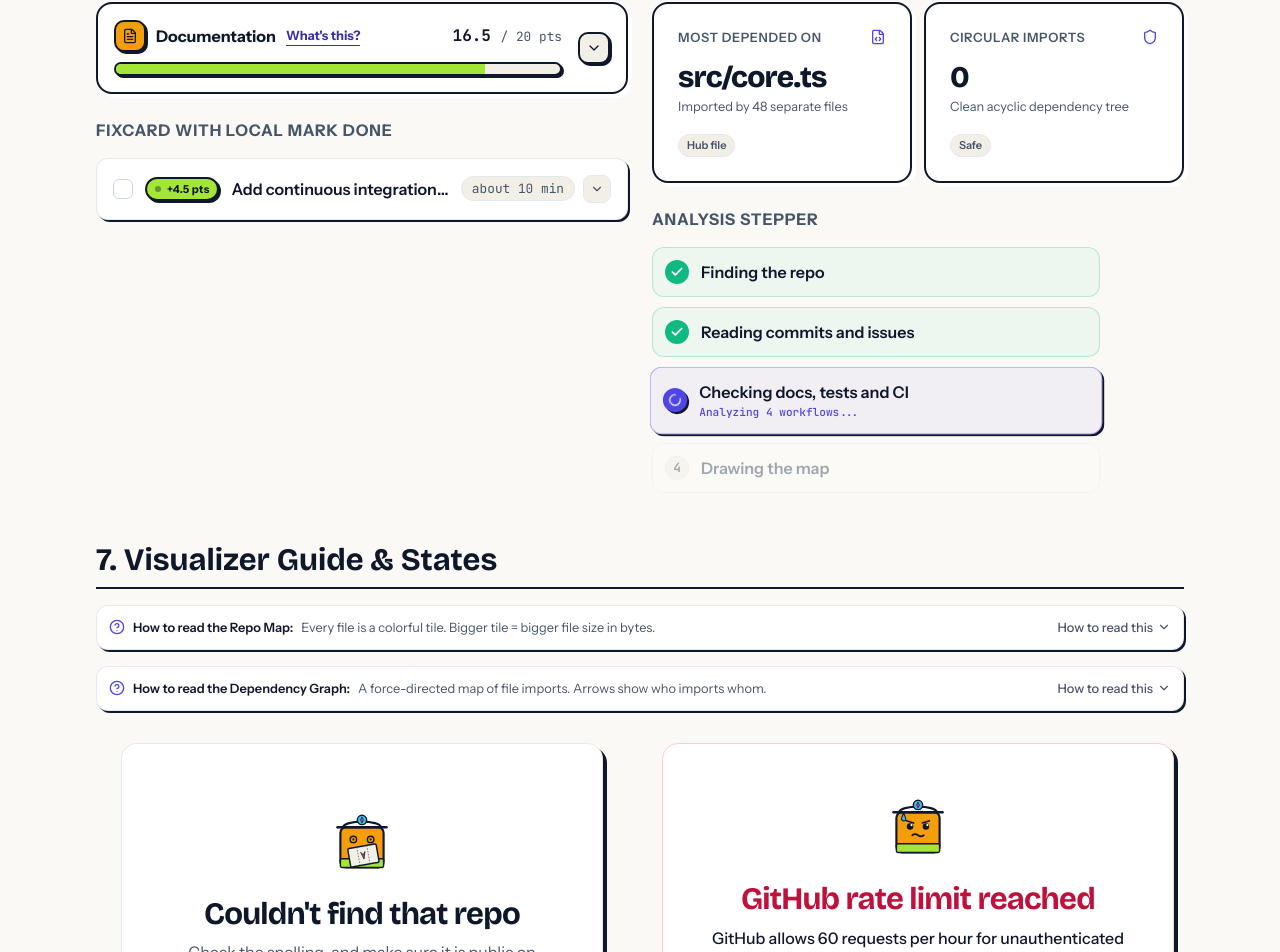
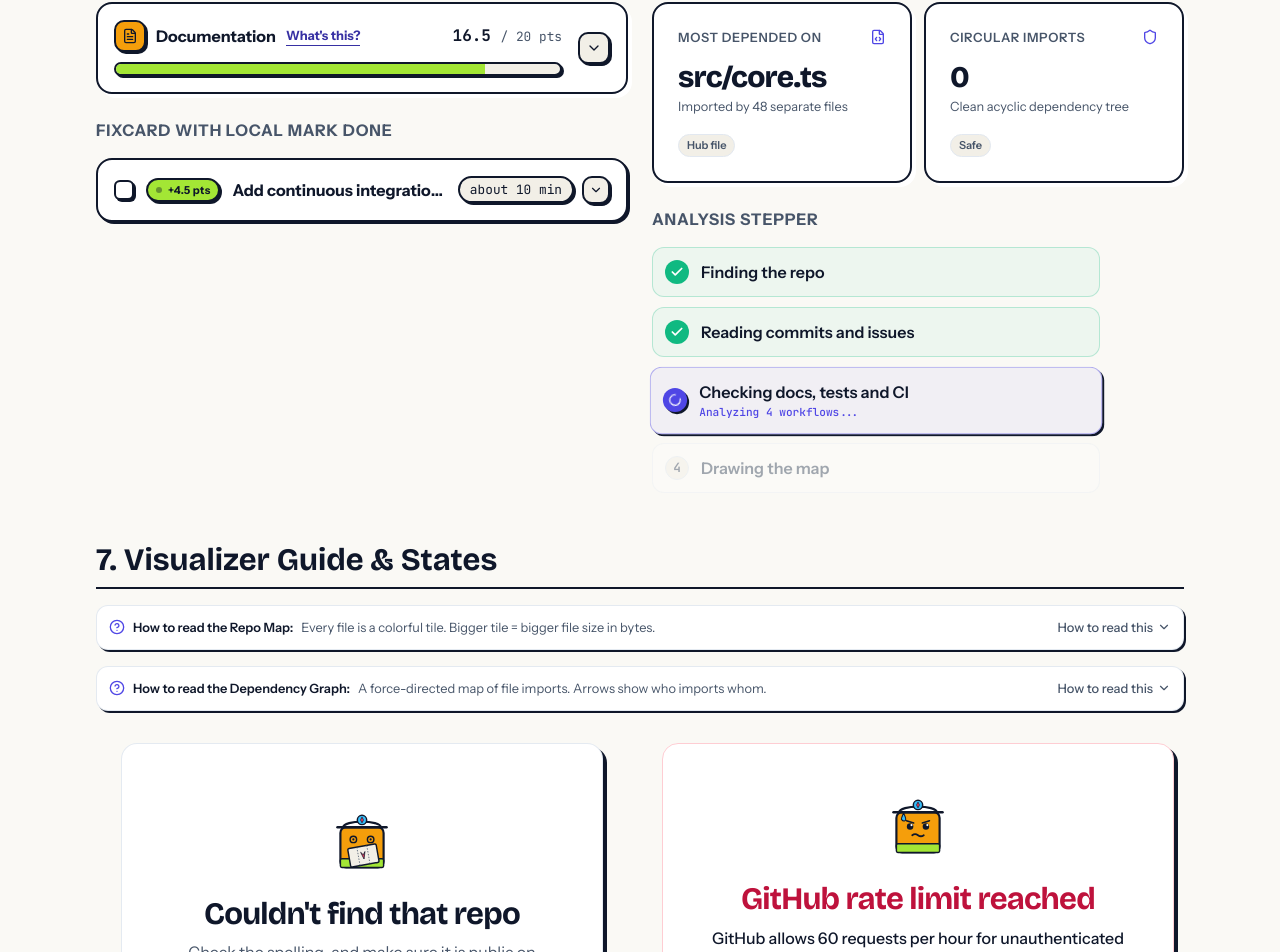
Before and after one commit to Hemacharankodhanda/repometric, a Next.js app in the folder apps/web/: page /kit in a window 1280 px wide. Shown: the part 1608-2560 px from the top of the page. Built offline with nearby package versions, Linux system fonts and the light colour scheme.

Commit message:
fix(web): style FixCard with ink borders and tactile checkbox

```diff
--- a/apps/web/src/components/FixCard.tsx
+++ b/apps/web/src/components/FixCard.tsx
@@ -30,8 +30,8 @@ export function FixCard({ fix, isDone = false, onToggleDone, className = '' }: F
 
   return (
     <div
-      className={`rounded-xl border border-slate-200/90 dark:border-slate-800/90 bg-card shadow-sm hover:border-slate-300 dark:hover:border-slate-700 overflow-hidden transition-all ${
-        isDone ? 'opacity-60 bg-paper-2' : ''
+      className={`rounded-card border-2 border-ink bg-card shadow-card-sm hover:-translate-x-px hover:-translate-y-px hover:shadow-card overflow-hidden transition-all duration-[120ms] ${
+        isDone ? 'opacity-65 bg-paper-2' : ''
       } ${className}`}
     >
       <div className="p-3.5 sm:p-4 flex items-center justify-between gap-3">
@@ -44,10 +44,10 @@ export function FixCard({ fix, isDone = false, onToggleDone, className = '' }: F
             aria-checked={isDone}
             onClick={() => onToggleDone?.(fix.id, !isDone)}
             aria-label={`Mark "${fix.title}" as done`}
-            className={`w-5 h-5 rounded-md border flex items-center justify-center shrink-0 transition-colors cursor-pointer ${
+            className={`w-5 h-5 rounded-md border-2 border-ink flex items-center justify-center shrink-0 transition-all cursor-pointer shadow-card-sm ${
               isDone
-                ? 'bg-emerald-500 border-emerald-500 text-white'
-                : 'border-slate-300 dark:border-slate-700 bg-card hover:border-primary'
+                ? 'bg-lime text-ink'
+                : 'bg-card hover:bg-paper-2'
             }`}
           >
             {isDone && <Check className="w-3.5 h-3.5 stroke-[3]" />}
@@ -65,7 +65,7 @@ export function FixCard({ fix, isDone = false, onToggleDone, className = '' }: F
           </StickerBadge>
 
           <span
-            className={`text-sm sm:text-base font-semibold text-ink truncate cursor-pointer ${
+            className={`text-sm sm:text-base font-bold text-ink truncate cursor-pointer ${
               isDone ? 'line-through text-ink-muted' : ''
             }`}
             onClick={() => setExpanded(!expanded)}
@@ -79,11 +79,11 @@ export function FixCard({ fix, isDone = false, onToggleDone, className = '' }: F
           <TooltipProvider>
             <Tooltip>
               <TooltipTrigger asChild>
-                <span className="inline-flex items-center px-2.5 py-0.5 rounded-full border border-slate-200 dark:border-slate-800 bg-paper-2 text-ink-muted font-mono text-xs cursor-help">
+                <span className="inline-flex items-center px-2.5 py-0.5 rounded-pill border-2 border-ink bg-paper-2 text-ink font-mono text-xs cursor-help shadow-card-sm">
                   {effortDesc}
                 </span>
               </TooltipTrigger>
-              <TooltipContent className="text-xs rounded-lg border border-slate-200 dark:border-slate-800 bg-card text-ink shadow-md">
+              <TooltipContent className="text-xs rounded-control border-2 border-ink bg-card text-ink shadow-card">
                 Effort tier: {fix.effort} ({effortDesc})
               </TooltipContent>
             </Tooltip>
@@ -94,7 +94,7 @@ export function FixCard({ fix, isDone = false, onToggleDone, className = '' }: F
             onClick={() => setExpanded(!expanded)}
             aria-expanded={expanded}
             aria-label={expanded ? 'Collapse fix details' : 'Expand fix details'}
-            className="w-7 h-7 rounded-lg border border-slate-200 dark:border-slate-800 bg-paper-2 hover:bg-slate-200/60 dark:hover:bg-slate-800 text-ink-muted hover:text-ink flex items-center justify-center transition-colors"
+            className="w-7 h-7 rounded-control border-2 border-ink bg-paper-2 hover:bg-card text-ink flex items-center justify-center transition-all duration-[120ms] shadow-card-sm hover:-translate-x-px hover:-translate-y-px hover:shadow-card"
           >
             <ChevronDown
               className={`w-3.5 h-3.5 transition-transform duration-200 ${expanded ? 'rotate-180' : ''}`}
@@ -105,18 +105,18 @@ export function FixCard({ fix, isDone = false, onToggleDone, className = '' }: F
 
       {/* Expandable Why & How */}
       {expanded && (
-        <div className="border-t border-slate-100 dark:border-slate-800 bg-slate-50/50 dark:bg-slate-900/40 p-4 space-y-3 text-xs leading-relaxed">
+        <div className="border-t-2 border-ink bg-paper-2 p-4 space-y-3 text-xs leading-relaxed">
           <div>
-            <div className="font-semibold text-ink mb-1 text-xs">Why it matters</div>
+            <div className="font-bold text-ink mb-1 text-xs">Why it matters</div>
             <p className="text-ink-muted leading-relaxed">{fix.why}</p>
           </div>
 
           <div>
-            <div className="font-semibold text-ink mb-1 flex items-center">
+            <div className="font-bold text-ink mb-1 flex items-center">
               <span>How to fix</span>
-              <ArrowRight className="w-3.5 h-3.5 ml-1 text-primary" />
+              <ArrowRight className="w-3.5 h-3.5 ml-1 text-primary-text" />
             </div>
-            <div className="text-ink font-mono text-xs bg-card dark:bg-slate-950 p-3 rounded-lg border border-slate-200/80 dark:border-slate-800/80 overflow-x-auto whitespace-pre-wrap">
+            <div className="text-ink font-mono text-xs bg-card p-3 rounded-control border-2 border-ink shadow-card-sm overflow-x-auto whitespace-pre-wrap">
               {fix.how}
             </div>
           </div>
```
